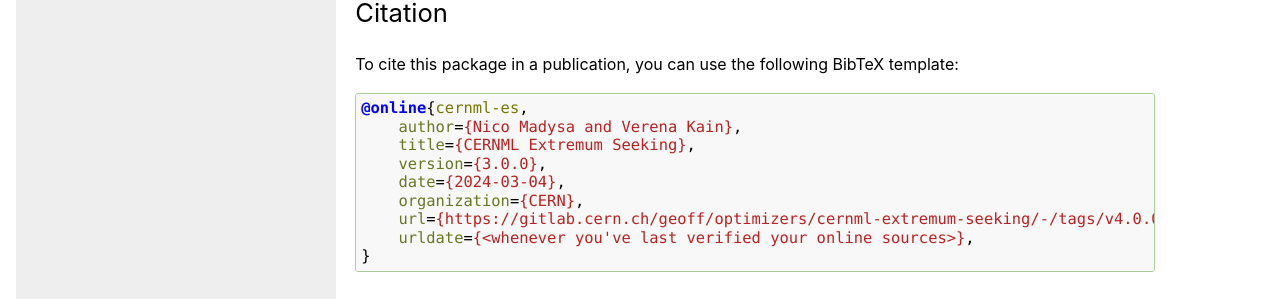
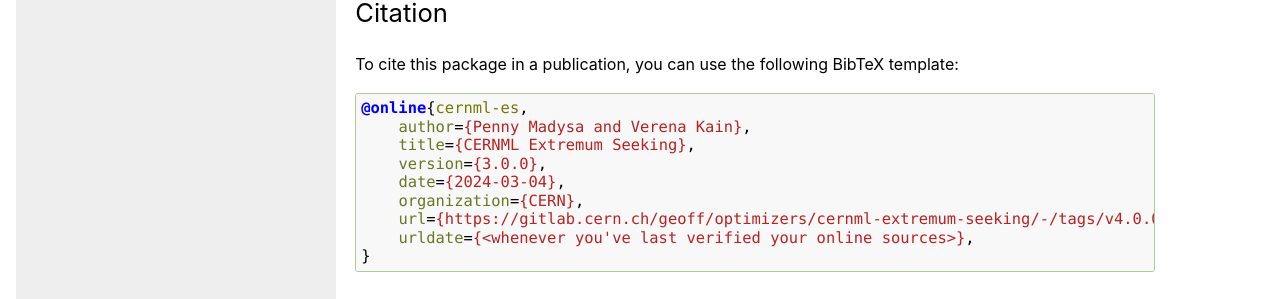
Before and after one commit to geoff-project/extremum-seeking, a Sphinx documentation site: the page built from docs/quickstart.rst, in a window 1280 px wide and 1224 px high. Shown: the part 544-843 px from the top of the window. Built offline with Sphinx 7.4.7, drawn with Linux system fonts in a browser that asks for light colours; the version number could not be read and is left out.

Commit message:
Update author info.

```diff
--- a/docs/conf.py
+++ b/docs/conf.py
@@ -50,7 +50,7 @@
 dist = metadata.distribution(project)
 
 copyright = "2020–2025 CERN, 2023-2025 GSI Helmholtzzentrum für Schwerionenforschung"
-author = "Nico Madysa"
+author = "Penny Madysa"
 release = dist.version
 version = release.partition("+")[0]
 html_last_updated_fmt = "%b %d %Y"
--- a/docs/quickstart.rst
+++ b/docs/quickstart.rst
@@ -43,7 +43,7 @@
 .. code-block:: bibtex
 
     @online{cernml-es,
-        author={Nico Madysa and Verena Kain},
+        author={Penny Madysa and Verena Kain},
         title={CERNML Extremum Seeking},
         version={3.0.0},
         date={2024-03-04},
--- a/pyproject.toml
+++ b/pyproject.toml
@@ -17,11 +17,11 @@
 dynamic = ['version']
 name = 'cernml-extremum-seeking'
 authors = [
-    {name = 'Nico Madysa', email = 'nico.madysa@cern.ch'},
+    {name = 'Penny Madysa', email = 'penny.madysa@cern.ch'},
     {name = 'Verena Kain', email = 'verena.kain@cern.ch'},
 ]
 maintainers = [
-    {name = 'Nico Madysa', email = 'nico.madysa@cern.ch'},
+    {name = 'Penny Madysa', email = 'penny.madysa@cern.ch'},
 ]
 description = "Scheinker's extremum seeking algorithm as an optimizer"
 readme = 'README.md'
```
Also changed, not shown: README.md (+1 -1 lines), 2 other files.
